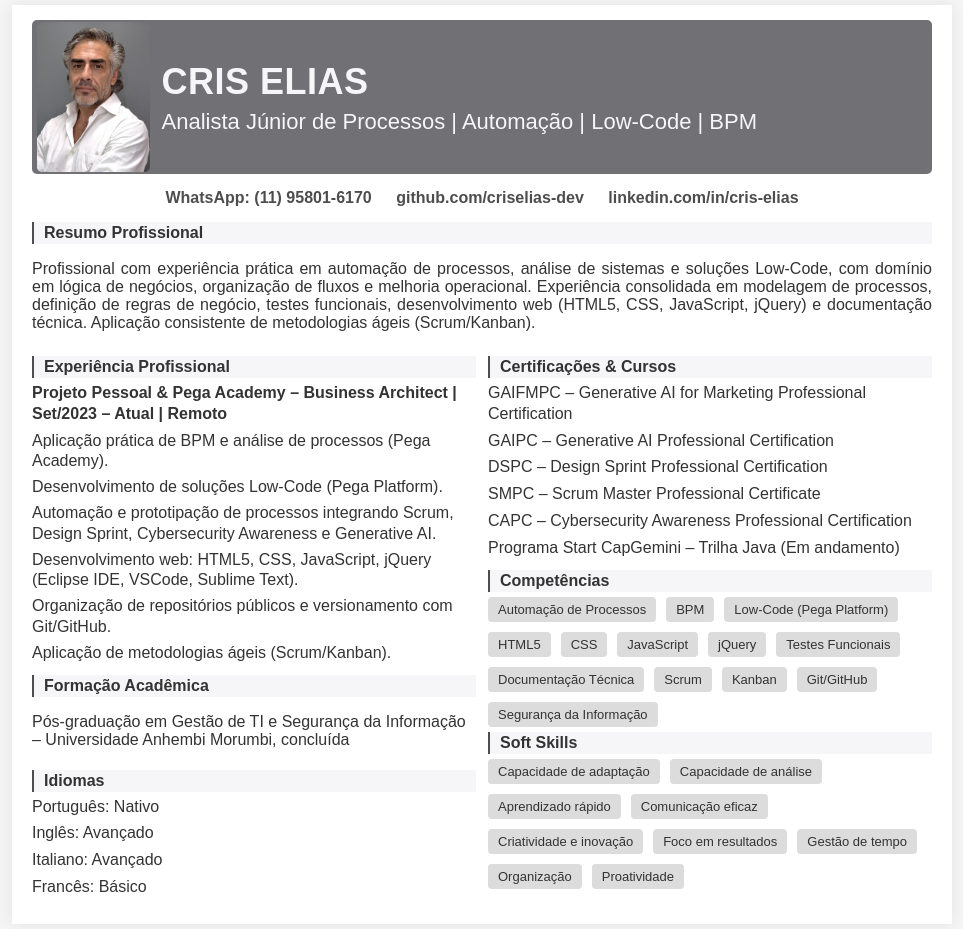
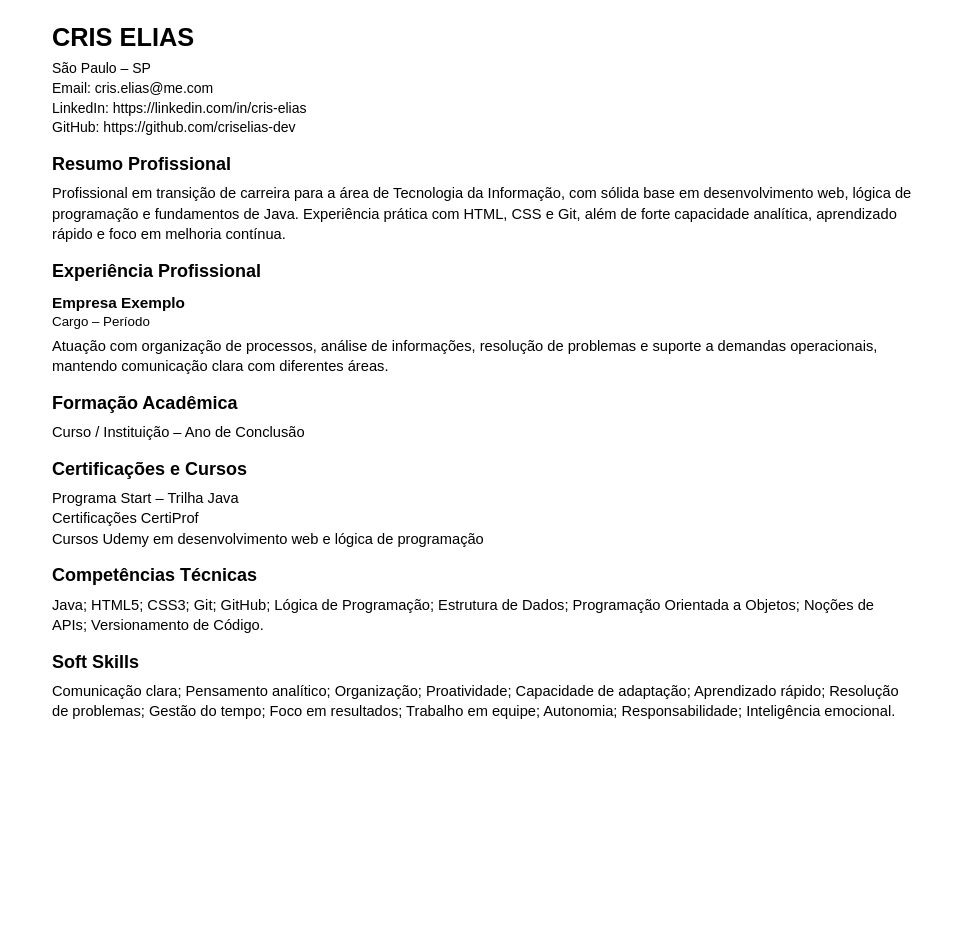
Before and after one commit to criselias-dev/ats-cv-html, a plain HTML site: page index.html in a window 1280 px wide. Shown: the whole page, without its empty margins (158-1121 px from the left). After the commit the page ends 800 px from the top, so only its background shows below. Drawn offline with Linux system fonts and the light colour scheme.

Commit message:
Update index.html – ATS version
Updated to ATS-friendly, links and final layout

```diff
--- a/index.html
+++ b/index.html
@@ -1,271 +1,180 @@
 <!DOCTYPE html>
-<!-- saved from url=(0067)file:///C:/Users/Cris/OneDrive/Desktop/Scrum/ats-cv-html/index.html -->
-<html lang="pt-BR"><script id="openspan_preload_injected_script" type="text/javascript" src="chrome-extension://iodegoagldeabbkcidchfdifcghijihb/injection_files/OpenSpanPreloadDocumentScript.js"></script><head><meta http-equiv="Content-Type" content="text/html; charset=UTF-8">
+<html lang="pt-BR">
+<head>
+<meta charset="utf-8">
+<meta name="viewport" content="width=device-width, initial-scale=1.0">
 
-<meta name="viewport" content="width=device-width, initial-scale=1.0">
 <title>CRIS ELIAS - CV</title>
+
 <style>
-body {
-    font-family: 'Arial', sans-serif;
+/* RESET SEGURO */
+* {
     margin: 0;
     padding: 0;
-    background-color: #f5f5f5;
-    color: #333;
+    box-sizing: border-box;
 }
+
+/* BASE ATS */
+body {
+    font-family: Arial, Helvetica, sans-serif;
+    font-size: 11pt;
+    line-height: 1.4;
+    color: #000;
+    background: #fff;
+}
+
+/* CONTAINER */
 .container {
     max-width: 900px;
-    margin: 5px auto;
-    background-color: #fff;
-    padding: 15px 20px;
-    box-shadow: 0 0 15px rgba(0,0,0,0.08);
-    display: flex;
-    flex-direction: column;
+    margin: 0 auto;
+    padding: 20px;
 }
 
-/* CABEÇALHO COM FOTO */
-.header {
-    display: flex;
-    align-items: center;
-    gap: 12px;
-    background-color: #717075;;
-    color: #f6f6f8;
-    padding: 2px 5px;
-    border-radius: 5px;
-}
-.header img {
-    width: 112.5px;
-    height: 150px;
-    object-fit: cover;
-    border-radius: 5px;
-
-}
-.header-text h1 {
-    margin: 0;
-    font-size: 36px;
-    letter-spacing: 0.5px;
-}
-.header-text h2 {
-    margin: 6px 0 0 0;
-    font-weight: normal;
-    font-size: 22px;
-    line-height: 25px;
-
+/* CABEÇALHO */
+header {
+    margin-bottom: 14px;
 }
 
-/* CONTATOS */
-.contact {
-    text-align: center;
-    margin: 15px 0 15px 0;
-}
-.contact a {
-    color: #4d4d4d;
-    text-decoration: none;
-    margin: 0 10px;
+header h1 {
+    font-size: 19pt;
     font-weight: bold;
+    margin-bottom: 4px;
 }
 
-/* RESUMO PROFISSIONAL - LARGURA TOTAL */
-.section-fullwidth {
-    margin-bottom: 8px;
-}
-.section-fullwidth h3 {
-    background-color: #f6f6f8;
-    padding: 2px 10px;
-    margin: 0 0 12px 0;
-    font-size: 16px;
-    border-left: 2px solid #4d4d4d;
-}
-.section-fullwidth p {
-    text-align: justify;
+header p {
+    font-size: 10.5pt;
 }
 
-
-/* COLUNAS ABAIXO DO RESUMO */
-.main-columns {
-    display: flex;
-    gap: 12px;
+/* LINKS VISÍVEIS */
+a {
+    color: #000;
+    text-decoration: none;
 }
 
-/* COLUNAS DIREITA E ESQUERDA */
-.left, .right {
-    flex: 1;
-    display: flex;
-    flex-direction: column;
-}
-.section {
-    margin-bottom: 5px;
-}
-.section h3 {
-    background-color:#f6f6f8;
-    padding: 2px 10px;
-    margin: 0 0 5px 0;
-    font-size: 16px;
-    border-left: 2px solid #4d4d4d;
-
-}
-/* EXPERIÊNCIA PROFISSIONAL - LISTA LIMPA PARA RH */
-.section ul {
-    list-style: none;
-    padding-left: 0;
-    margin: 0;
+/* SEÇÕES */
+section {
+    margin-bottom: 14px;
 }
 
-.section ul li {
+h2 {
+    font-size: 13.5pt;
+    font-weight: bold;
     margin-bottom: 6px;
-    line-height: 1.3;
 }
 
-/* Sublista da experiência */
-.section ul li ul {
-    list-style: none;
-    padding-left: 0px;
-    margin-top: 6px;
+/* EXPERIÊNCIA */
+h3 {
+    font-size: 11.5pt;
+    font-weight: bold;
+    margin-top: 8px;
 }
 
-.section ul li ul li {
-    position: relative;
-    padding-left: 0px;
-    margin-bottom: 5px;
-    text-align: left;
+.role-meta {
+    font-size: 10pt;
+    margin-bottom: 4px;
 }
 
-/* COMPETÊNCIAS */
-.skills {
-    display: flex;
-    flex-wrap: wrap;
-    gap: 10px;
-}
-.skills span {
-    background-color: #dcdcdc;
-    padding: 5px 10px;
-    border-radius: 4px;
-    font-size: 13px;
+/* TEXTO */
+p {
+    text-align: left;
+    margin-bottom: 4px;
 }
 
-/* PRINT / PDF */
+/* LISTAS ATS */
+ul {
+    list-style: disc;
+    margin-left: 18px;
+    margin-top: 4px;
+}
+
+li {
+    margin-bottom: 3px;
+}
+
+/* PRINT */
 @media print {
-    body { background: #fff; }
-   .container {
-        box-shadow: none;
-        margin: 0;
-        padding: 2px 12px 8px 12px;
+    body {
+        background: #fff;
+    }
+    .container {
+        padding: 10px 15px;
     }
 }
 </style>
-<openspan_marker_content_script></openspan_marker_content_script><script id="openspan_injected_script" type="text/javascript" src="chrome-extension://iodegoagldeabbkcidchfdifcghijihb/injection_files/OpenSpanDocumentScriptRollup.js"></script></head>
+</head>
+
 <body>
+
 <div class="container">
 
-<!-- CABEÇALHO -->
-<div class="header">
-    <img src="profile.jpg" alt="Foto Cris Elias">
-    <div class="header-text">
-        <h1>CRIS ELIAS</h1>
-        <h2>Analista Júnior de Processos | Automação | Low-Code | BPM</h2>
-    </div>
+<header>
+    <h1>CRIS ELIAS</h1>
+    <p>
+        São Paulo – SP<br>
+        Email: cris.elias@me.com<br>
+        LinkedIn: https://linkedin.com/in/cris-elias<br>
+        GitHub: https://github.com/criselias-dev
+    </p>
+</header>
+
+<section>
+    <h2>Resumo Profissional</h2>
+    <p>
+        Profissional em transição de carreira para a área de Tecnologia da Informação,
+        com sólida base em desenvolvimento web, lógica de programação e fundamentos
+        de Java. Experiência prática com HTML, CSS e Git, além de forte capacidade
+        analítica, aprendizado rápido e foco em melhoria contínua.
+    </p>
+</section>
+
+<section>
+    <h2>Experiência Profissional</h2>
+
+    <h3>Empresa Exemplo</h3>
+    <p class="role-meta">Cargo – Período</p>
+    <p>
+        Atuação com organização de processos, análise de informações, resolução
+        de problemas e suporte a demandas operacionais, mantendo comunicação clara
+        com diferentes áreas.
+    </p>
+
+</section>
+
+<section>
+    <h2>Formação Acadêmica</h2>
+    <p>
+        Curso / Instituição – Ano de Conclusão
+    </p>
+</section>
+
+<section>
+    <h2>Certificações e Cursos</h2>
+    <p>
+        Programa Start – Trilha Java<br>
+        Certificações CertiProf<br>
+        Cursos Udemy em desenvolvimento web e lógica de programação
+    </p>
+</section>
+
+<section>
+    <h2>Competências Técnicas</h2>
+    <p>
+        Java; HTML5; CSS3; Git; GitHub; Lógica de Programação; Estrutura de Dados;
+        Programação Orientada a Objetos; Noções de APIs; Versionamento de Código.
+    </p>
+</section>
+
+<section>
+    <h2>Soft Skills</h2>
+    <p>
+        Comunicação clara; Pensamento analítico; Organização; Proatividade;
+        Capacidade de adaptação; Aprendizado rápido; Resolução de problemas;
+        Gestão do tempo; Foco em resultados; Trabalho em equipe; Autonomia;
+        Responsabilidade; Inteligência emocional.
+    </p>
+</section>
+
 </div>
 
-<!-- CONTATOS -->
-<div class="contact">
-    <a href="https://wa.me/5511958016170" target="_blank" rel="noopener noreferrer">
-            WhatsApp: (11) 95801-6170
-        </a>
-
-    <a href="https://github.com/criselias-dev" target="_blank" rel="noopener noreferrer">
-            github.com/criselias-dev
-        </a>
-    <a href="https://www.linkedin.com/in/cris-elias/" target="_blank" rel="noopener noreferrer">
-            linkedin.com/in/cris-elias
-        </a>
-</div>
-
-<!-- RESUMO PROFISSIONAL -->
-<div class="section-fullwidth">
-    <h3>Resumo Profissional</h3>
-    <p>Profissional com experiência prática em automação de processos, análise de sistemas e soluções Low-Code, com domínio em lógica de negócios, organização de fluxos e melhoria operacional. Experiência consolidada em modelagem de processos, definição de regras de negócio, testes funcionais, desenvolvimento web (HTML5, CSS, JavaScript, jQuery) e documentação técnica. Aplicação consistente de metodologias ágeis (Scrum/Kanban).</p>
-</div>
-
-<!-- COLUNAS ABAIXO DO RESUMO -->
-<div class="main-columns">
-    <!-- COLUNA ESQUERDA -->
-    <div class="left">
-        <div class="section">
-            <h3>Experiência Profissional</h3>
-            <ul>
-                <li><strong>Projeto Pessoal &amp; Pega Academy – Business Architect | Set/2023 – Atual | Remoto</strong>
-                    <ul>
-                        <li>Aplicação prática de BPM e análise de processos (Pega Academy).</li>
-                        <li>Desenvolvimento de soluções Low-Code (Pega Platform).</li>
-                        <li>Automação e prototipação de processos integrando Scrum, Design Sprint, Cybersecurity Awareness e Generative AI.</li>
-                        <li>Desenvolvimento web: HTML5, CSS, JavaScript, jQuery (Eclipse IDE, VSCode, Sublime Text).</li>
-                        <li>Organização de repositórios públicos e versionamento com Git/GitHub.</li>
-                        <li>Aplicação de metodologias ágeis (Scrum/Kanban).</li>
-                    </ul>
-                </li>
-            </ul>
-        </div>
-        <div class="section">
-            <h3>Formação Acadêmica</h3>
-            <p>Pós-graduação em Gestão de TI e Segurança da Informação – Universidade Anhembi Morumbi, concluída</p>
-        </div>
-        <div class="section">
-            <h3>Idiomas</h3>
-            <ul>
-                <li>Português: Nativo</li>
-                <li>Inglês: Avançado</li>
-                <li>Italiano: Avançado</li>
-                <li>Francês: Básico</li>
-            </ul>
-        </div>
-    </div>
-
-    <!-- COLUNA DIREITA -->
-    <div class="right">
-        <div class="section">
-            <h3>Certificações &amp; Cursos</h3>
-            <ul>
-                <li>GAIFMPC – Generative AI for Marketing Professional Certification</li>
-                <li>GAIPC – Generative AI Professional Certification</li>
-                <li>DSPC – Design Sprint Professional Certification</li>
-                <li>SMPC – Scrum Master Professional Certificate</li>
-                <li>CAPC – Cybersecurity Awareness Professional Certification</li>
-                <li>Programa Start CapGemini – Trilha Java (Em andamento)</li>
-            </ul>
-        </div>
-        <div class="section">
-            <h3>Competências</h3>
-            <div class="skills">
-                <span>Automação de Processos</span>
-                <span>BPM</span>
-                <span>Low-Code (Pega Platform)</span>
-                <span>HTML5</span>
-                <span>CSS</span>
-                <span>JavaScript</span>
-                <span>jQuery</span>
-                <span>Testes Funcionais</span>
-                <span>Documentação Técnica</span>
-                <span>Scrum</span>
-                <span>Kanban</span>
-                <span>Git/GitHub</span>
-                <span>Segurança da Informação</span>
-            </div>
-        </div>
-        <div class="section">
-            <h3>Soft Skills</h3>
-            <div class="skills">
-                <span>Capacidade de adaptação</span>
-                <span>Capacidade de análise</span>
-                <span>Aprendizado rápido</span>
-                <span>Comunicação eficaz</span>
-                <span>Criatividade e inovação</span>
-                <span>Foco em resultados</span>
-                <span>Gestão de tempo</span>
-                <span>Organização</span>
-                <span>Proatividade</span>
-            </div>
-        </div>
-    </div>
-</div>
-
-
-</div></body></html>
+</body>
+</html>
```
